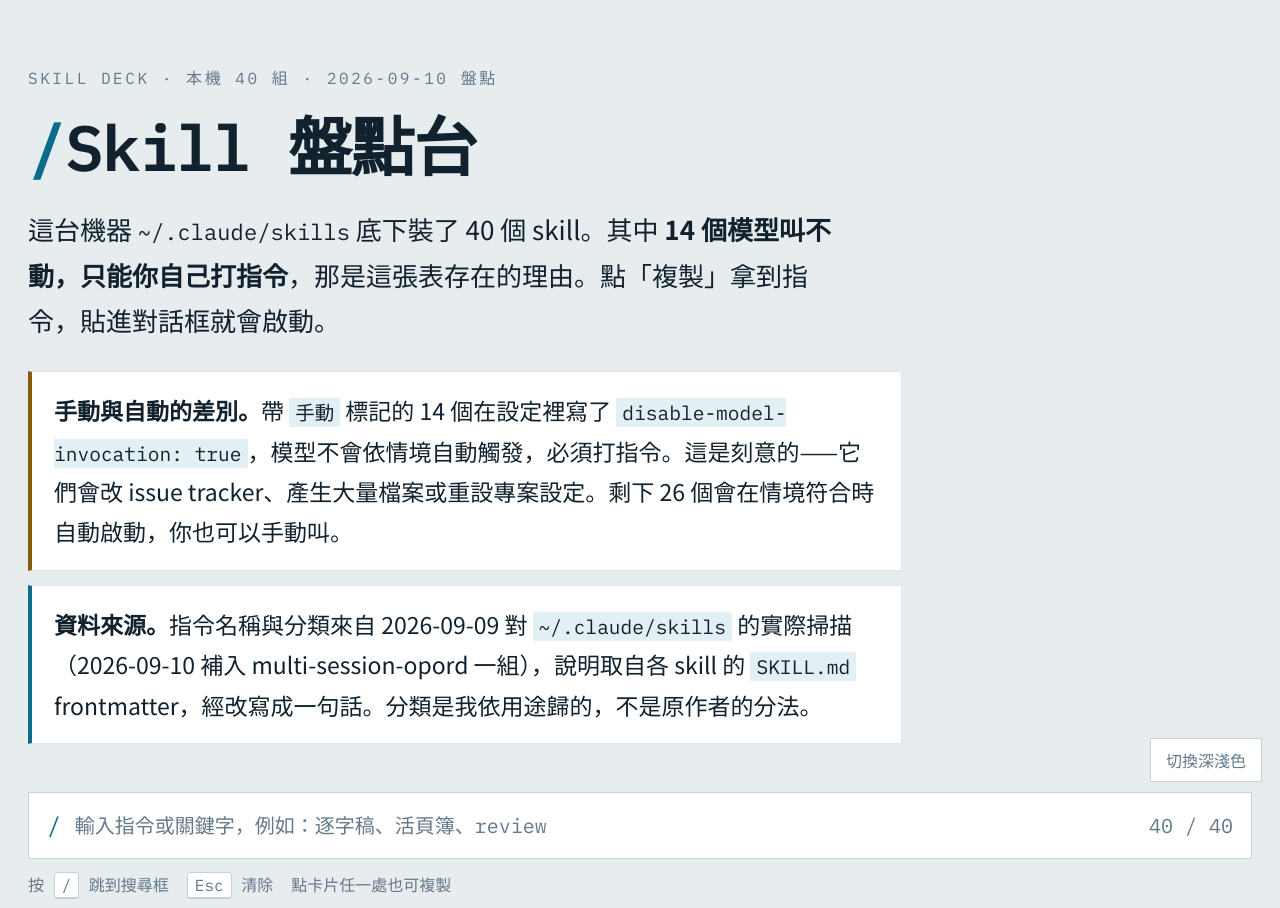
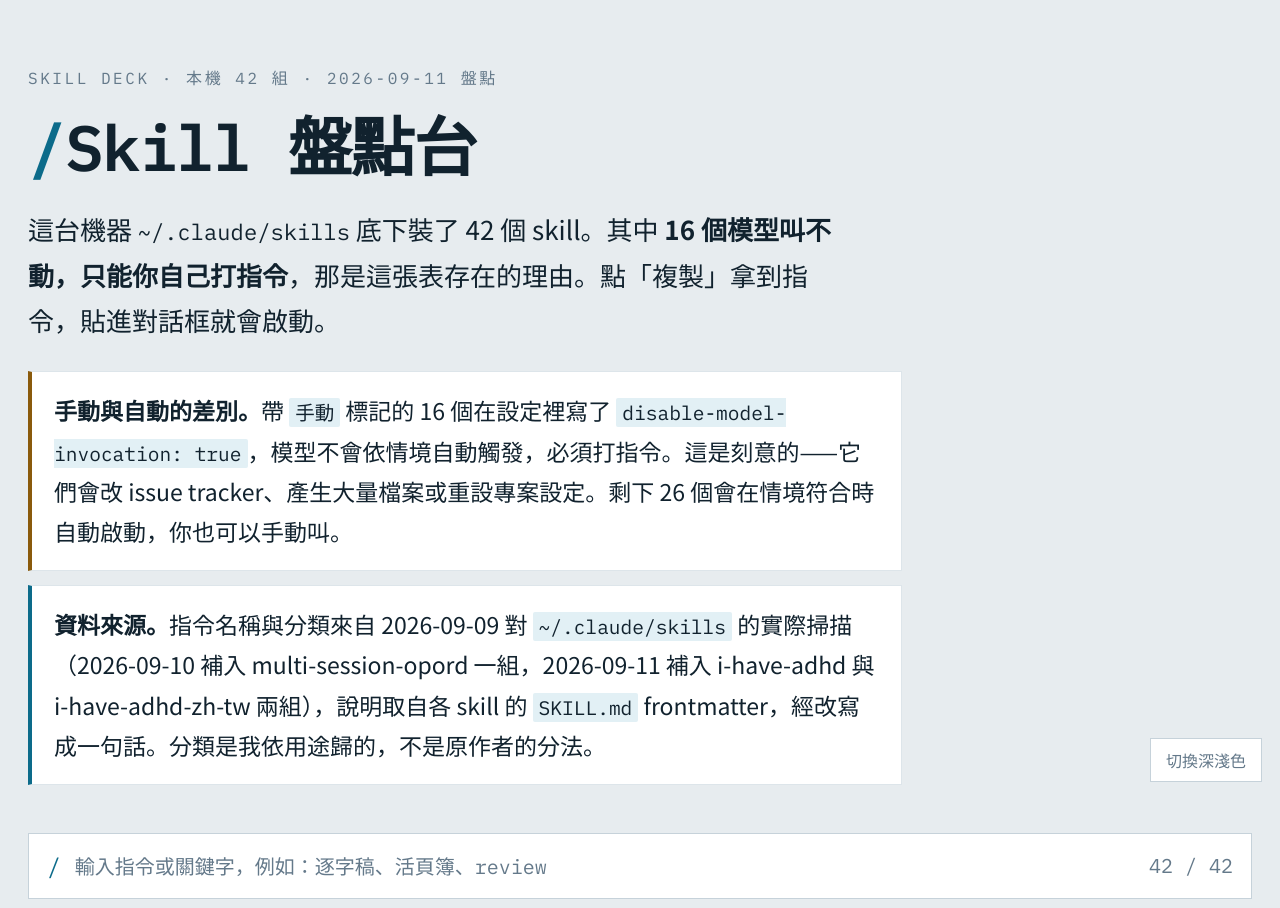
Before and after one commit to cycheng-max/claude-skill-deck, a plain HTML site: page index.html in a window 1280 px wide. Shown: the top 908 px of the page. Drawn offline with Linux system fonts and the light colour scheme.

Commit message:
docs: add i-have-adhd and i-have-adhd-zh-tw (42 skills, 16 manual)
Both skills require manual invocation and sit under 環境與流程.
Counts, section totals and the README table were checked against the
local ~/.claude/skills directory after the edit.

Co-Authored-By: Claude Opus 5 <noreply@anthropic.com>

```diff
--- a/index.html
+++ b/index.html
@@ -222,23 +222,23 @@ footer p{margin:0 0 10px;max-width:var(--measure-wide)}
 </style>
 
 <div class="wrap">
-  <p class="kicker">Skill Deck · 本機 40 組 · 2026-09-10 盤點</p>
+  <p class="kicker">Skill Deck · 本機 42 組 · 2026-09-11 盤點</p>
   <h1><span class="s">/</span>Skill 盤點台</h1>
 
-  <p class="lede">這台機器 <code style="font-family:var(--mono);font-size:.85em">~/.claude/skills</code> 底下裝了 40 個 skill。其中 <strong>14 個模型叫不動，只能你自己打指令</strong>，那是這張表存在的理由。點「複製」拿到指令，貼進對話框就會啟動。</p>
+  <p class="lede">這台機器 <code style="font-family:var(--mono);font-size:.85em">~/.claude/skills</code> 底下裝了 42 個 skill。其中 <strong>16 個模型叫不動，只能你自己打指令</strong>，那是這張表存在的理由。點「複製」拿到指令，貼進對話框就會啟動。</p>
 
   <div class="note">
-    <b>手動與自動的差別。</b>帶 <code>手動</code> 標記的 14 個在設定裡寫了 <code>disable-model-invocation: true</code>，模型不會依情境自動觸發，必須打指令。這是刻意的——它們會改 issue tracker、產生大量檔案或重設專案設定。剩下 26 個會在情境符合時自動啟動，你也可以手動叫。
+    <b>手動與自動的差別。</b>帶 <code>手動</code> 標記的 16 個在設定裡寫了 <code>disable-model-invocation: true</code>，模型不會依情境自動觸發，必須打指令。這是刻意的——它們會改 issue tracker、產生大量檔案或重設專案設定。剩下 26 個會在情境符合時自動啟動，你也可以手動叫。
   </div>
   <div class="note info">
-    <b>資料來源。</b>指令名稱與分類來自 2026-09-09 對 <code>~/.claude/skills</code> 的實際掃描（2026-09-10 補入 multi-session-opord 一組），說明取自各 skill 的 <code>SKILL.md</code> frontmatter，經改寫成一句話。分類是我依用途歸的，不是原作者的分法。
+    <b>資料來源。</b>指令名稱與分類來自 2026-09-09 對 <code>~/.claude/skills</code> 的實際掃描（2026-09-10 補入 multi-session-opord 一組，2026-09-11 補入 i-have-adhd 與 i-have-adhd-zh-tw 兩組），說明取自各 skill 的 <code>SKILL.md</code> frontmatter，經改寫成一句話。分類是我依用途歸的，不是原作者的分法。
   </div>
 
   <div class="controls">
     <div class="searchbar">
       <span class="slash">/</span>
       <input id="q" type="text" placeholder="輸入指令或關鍵字，例如：逐字稿、活頁簿、review" autocomplete="off" spellcheck="false">
-      <span class="count"><span id="shown">40</span> / 40</span>
+      <span class="count"><span id="shown">42</span> / 42</span>
     </div>
     <p class="hints">
       <span>按 <kbd>/</kbd> 跳到搜尋框</span>
@@ -291,7 +291,7 @@ footer p{margin:0 0 10px;max-width:var(--measure-wide)}
   </section>
 
   <section data-sec="env">
-    <h2>環境與流程 <span class="n">8 組</span></h2>
+    <h2>環境與流程 <span class="n">10 組</span></h2>
     <p class="sub">設定專案、管住危險操作，以及對話本身的流程控制。</p>
     <div class="grid"></div>
   </section>
@@ -303,7 +303,7 @@ footer p{margin:0 0 10px;max-width:var(--measure-wide)}
   </section>
 
   <footer>
-    <p>盤點時間 2026-09-10。專案目錄底下沒有 <code style="font-family:var(--mono)">.claude/skills</code>，所以沒有專案層 skill。此表不含 plugin 提供的 skill（pdf-viewer、product-management、small-business、anthropic-skills、cowork-plugin-management）與 Claude Code 內建指令。</p>
+    <p>盤點時間 2026-09-11。專案目錄底下沒有 <code style="font-family:var(--mono)">.claude/skills</code>，所以沒有專案層 skill。此表不含 plugin 提供的 skill（pdf-viewer、product-management、small-business、anthropic-skills、cowork-plugin-management）與 Claude Code 內建指令。</p>
     <p>提醒：內建的 <code style="font-family:var(--mono)">xlsx</code> 不適用於工作追蹤活頁簿，那份檔案的 26 條下拉選單是 x14 格式，openpyxl 存不回去，要走 <code style="font-family:var(--mono)">/work-tracker-fill</code>。</p>
   </footer>
 </div>
@@ -356,6 +356,8 @@ const DATA = [
  ["env","ask-matt",1,"問哪個 skill 適合你現在的情況。","這一整套工程 skill 的路由器，不確定用哪個時先問它。"],
  ["env","handoff",1,"把當前對話壓縮成交接文件，讓另一個 session 接手。","context 快滿、或要換人接手時最實用。"],
  ["env","wait-what",1,"上一則訊息沒說清楚，要求重講一次。","短、直接，卡住的時候比重新解釋快。"],
+ ["env","i-have-adhd-zh-tw",1,"把回覆改成 ADHD 友善的形狀：先給下一步、多步驟編號、每輪重述進度。","啟用後持續生效，說「stop adhd mode」或「一般模式」才關閉。繁中版。"],
+ ["env","i-have-adhd",1,"同一套 ADHD 友善回覆規則的英文原版。","出自 ayghri/i-have-adhd；說「stop adhd mode」關閉。和繁中版擇一使用即可。"],
 
  ["ext","team-wiki-codebase",0,"把多倉庫、多微服務的大型代碼庫壓成結構化知識庫。","teamai 套件自帶，简体中文。適用 10 個以上倉庫、AI 直接讀讀不動的專案。"]
 ];
```
Also changed, not shown: 1 other file.
